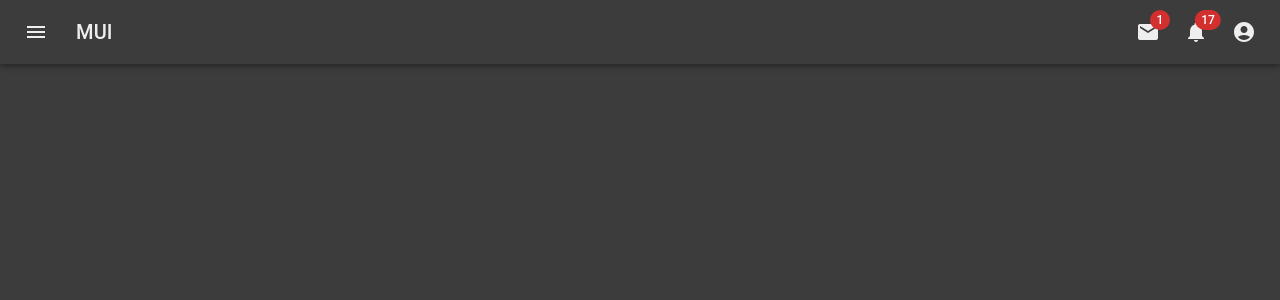
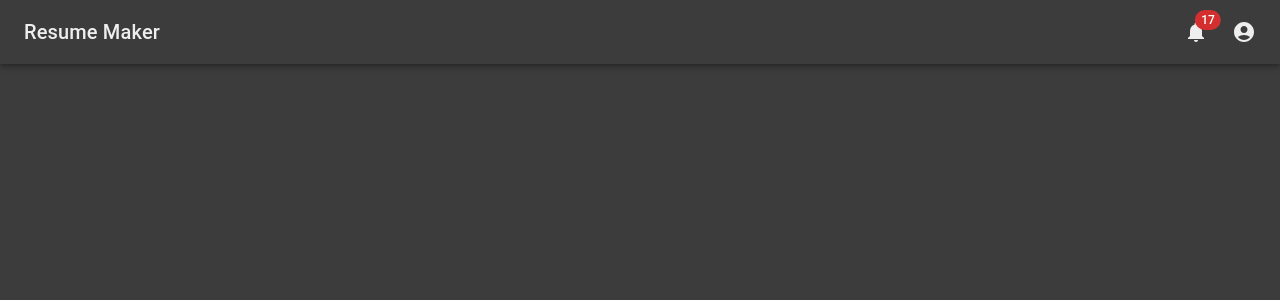
Before and after one commit to shivamanand-dev/resume_maker, a Next.js app: page / in a window 1280 px wide. Shown: the top 300 px of the page. Built offline with nearby package versions, Linux system fonts and the light colour scheme; what next-redux-wrapper would draw is missing.

Commit message:
navbar changes

```diff
--- a/src/components/Navbar/StyledNavbar.js
+++ b/src/components/Navbar/StyledNavbar.js
@@ -3,4 +3,5 @@ import styled from "styled-components";
 export const StyledNavbar = styled.section`
   position: fixed;
   width: 100%;
+  z-index: 99999999;
 `;
--- a/src/components/Navbar/index.js
+++ b/src/components/Navbar/index.js
@@ -1,7 +1,7 @@
 // import { MenuIcon, SearchIcon } from "@mui/icons-material";
 import AccountCircle from "@mui/icons-material/AccountCircle";
 import MailIcon from "@mui/icons-material/Mail";
-import MenuIcon from "@mui/icons-material/Menu";
+// import MenuIcon from "@mui/icons-material/Menu";
 import MoreIcon from "@mui/icons-material/MoreVert";
 import NotificationsIcon from "@mui/icons-material/Notifications";
 import {
@@ -25,9 +25,9 @@ function Navbar({ messageBadgeContent = 1 }) {
   const isMenuOpen = Boolean(anchorEl);
   const isMobileMenuOpen = Boolean(mobileMoreAnchorEl);
 
-  const handleProfileMenuOpen = (event) => {
-    setAnchorEl(event.currentTarget);
-  };
+  // const handleProfileMenuOpen = (event) => {
+  //   setAnchorEl(event.currentTarget);
+  // };
 
   const handleMobileMenuClose = () => {
     setMobileMoreAnchorEl(null);
@@ -101,7 +101,7 @@ function Navbar({ messageBadgeContent = 1 }) {
         </IconButton>
         <p>Notifications</p>
       </MenuItem>
-      <MenuItem onClick={handleProfileMenuOpen}>
+      {/* <MenuItem onClick={handleProfileMenuOpen}>
         <IconButton
           size="large"
           aria-label="account of current user"
@@ -112,6 +112,18 @@ function Navbar({ messageBadgeContent = 1 }) {
           <AccountCircle />
         </IconButton>
         <p>Profile</p>
+      </MenuItem> */}
+      <MenuItem>
+        <IconButton
+          size="large"
+          aria-label="show 17 new notifications"
+          color="inherit"
+        >
+          <Badge badgeContent={17} color="error">
+            <AccountCircle />
+          </Badge>
+        </IconButton>
+        <p>Profile</p>
       </MenuItem>
     </Menu>
   );
@@ -119,9 +131,12 @@ function Navbar({ messageBadgeContent = 1 }) {
   return (
     <StyledNavbar>
       <Box sx={{ flexGrow: 1 }}>
-        <AppBar position="static" color="transparent" sx={{ color: "#eeeeee" }}>
+        <AppBar
+          position="static"
+          sx={{ background: "#3c3c3c", color: "#eeeeee" }}
+        >
           <Toolbar>
-            <IconButton
+            {/* <IconButton
               size="large"
               edge="start"
               color="inherit"
@@ -129,18 +144,18 @@ function Navbar({ messageBadgeContent = 1 }) {
               sx={{ mr: 2 }}
             >
               <MenuIcon />
-            </IconButton>
+            </IconButton> */}
             <Typography
               variant="h6"
               noWrap
               component="div"
-              sx={{ display: { xs: "none", sm: "block" } }}
+              sx={{ display: { sm: "block" } }}
             >
-              MUI
+              Resume Maker
             </Typography>
             <Box sx={{ flexGrow: 1 }} />
             <Box sx={{ display: { xs: "none", md: "flex" } }}>
-              <IconButton
+              {/* <IconButton
                 size="large"
                 aria-label="show 4 new mails"
                 color="inherit"
@@ -148,7 +163,7 @@ function Navbar({ messageBadgeContent = 1 }) {
                 <Badge badgeContent={messageBadgeContent} color="error">
                   <MailIcon />
                 </Badge>
-              </IconButton>
+              </IconButton> */}
               <IconButton
                 size="large"
                 aria-label="show 17 new notifications"
@@ -164,7 +179,7 @@ function Navbar({ messageBadgeContent = 1 }) {
                 aria-label="account of current user"
                 aria-controls={menuId}
                 aria-haspopup="true"
-                onClick={handleProfileMenuOpen}
+                // onClick={handleProfileMenuOpen}
                 color="inherit"
               >
                 <AccountCircle />
```
